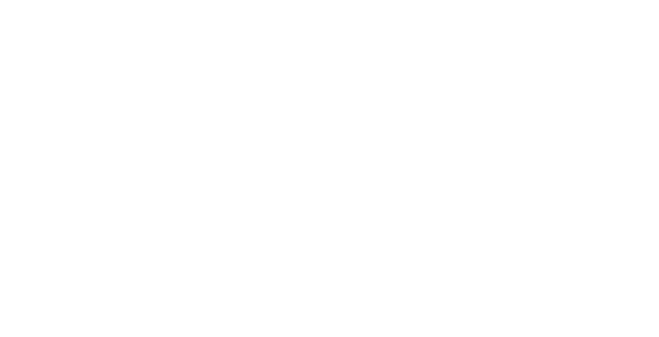
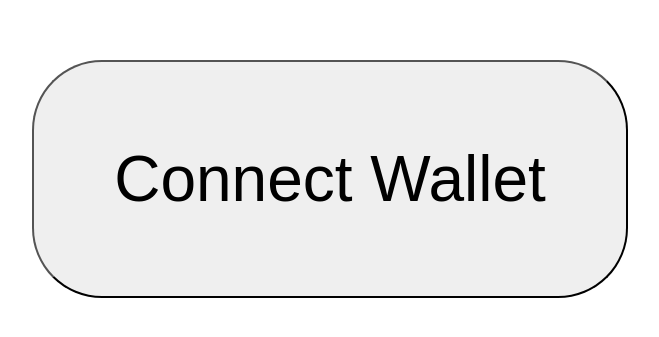
Before and after one commit to eduladder/eladrProtocolFrontend, a React (Create React App) app: page /upload in a window 1280 px wide. Before the commit this address had no page. Shown: the part 221-558 px from the top of the page, without its empty margins (310-969 px from the left). Built offline with nearby package versions, Linux system fonts and the light colour scheme.

Commit message:
screen 2 completed

```diff
--- a/src/App.js
+++ b/src/App.js
@@ -1,15 +1,15 @@
 import { Routes, Route } from "react-router-dom";
-import './App.css';
+import "./App.css";
 import ConnectWallet from "./pages/connect_wallet";
 import Home from "./pages/home";
 
-
 function App() {
   return (
-    <div >
+    <div>
       <Routes>
-        <Route  path="/" element={<Home/>}  exact />
-        <Route  path="/connect_wallet" element={<ConnectWallet/>} exact />
+        <Route path="/" element={<Home />} exact />
+        <Route path="/connect_wallet" element={<ConnectWallet />} exact />
+        <Route path="/:id" element={<ConnectWallet />} exact />
       </Routes>
     </div>
   );
--- a/src/pages/home/index.js
+++ b/src/pages/home/index.js
@@ -3,6 +3,7 @@
 import { postsReducer } from "../../reducers/reducers";
 import Header from "../../components/header";
 import Feed from "../../components/feed";
+import "./style.css";
 
 export default function Home() {
   const [{ loading, error, feeds }, dispatch] = useReducer(postsReducer, {
```
